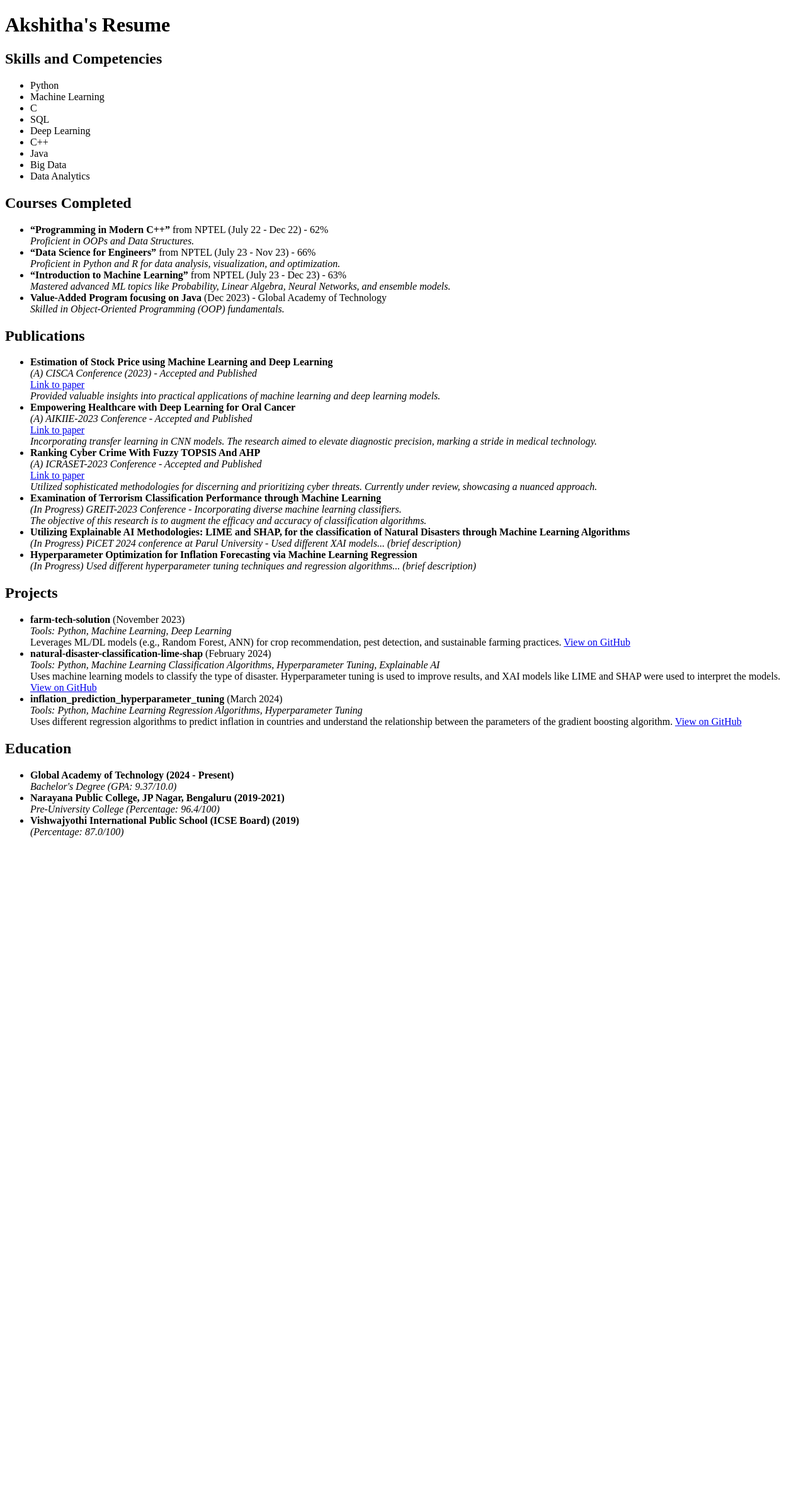
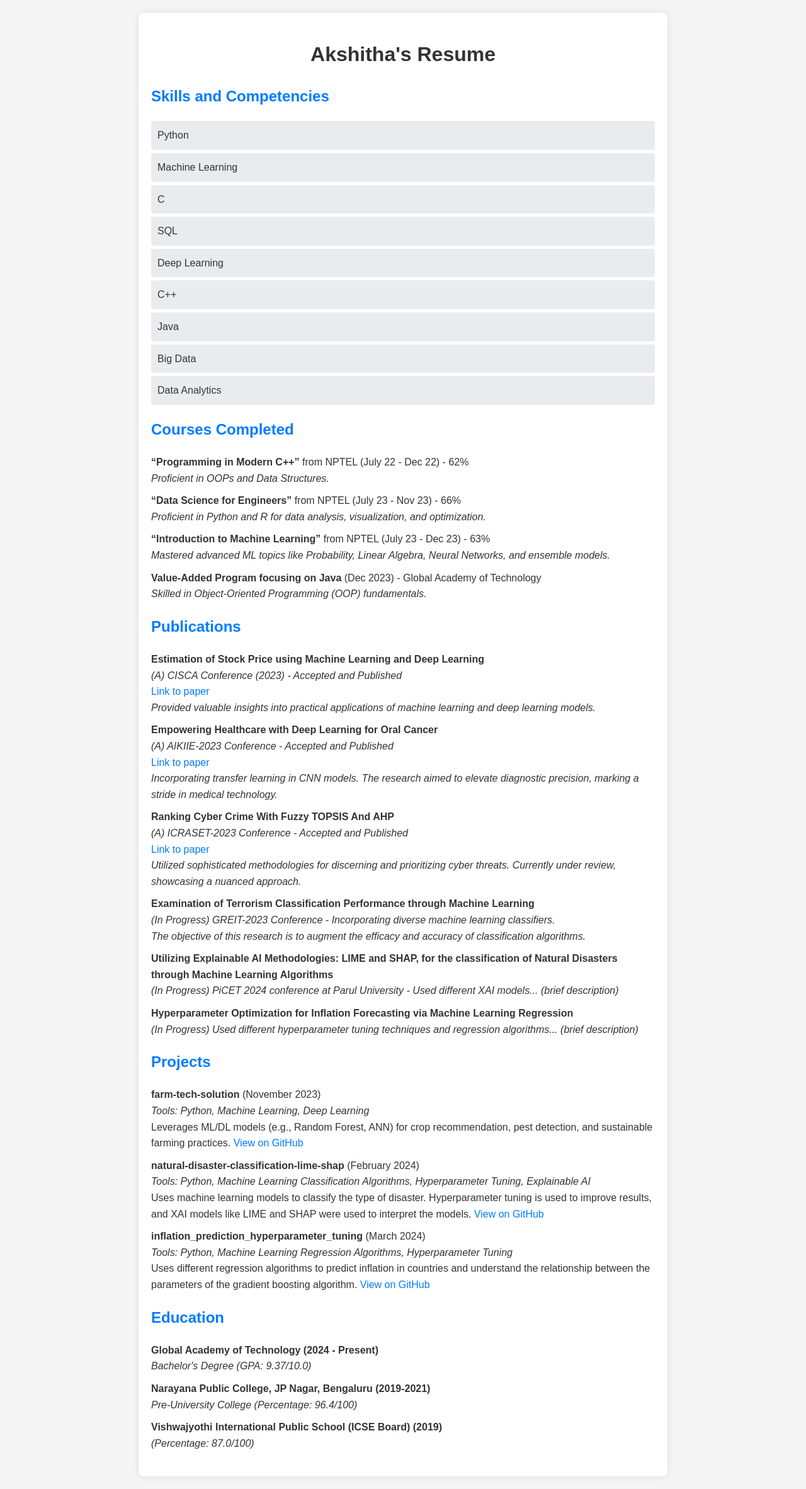
Before and after one commit to Akshitha-k4/flas1, a Flask app: template templates/profile.html in a window 1280 px wide. Shown: the whole page at 63% size. Before the commit the page ends 1330 px from the top, so only its background shows below. Run offline with Flask 3, Linux system fonts and the light colour scheme; the template is opened without the code that fills it, so the values that code supplies are empty.

Commit message:
Update profile.html
Signed-off-by: Akshitha-k4 <145852236+Akshitha-k4@users.noreply.github.com>

```diff
--- a/templates/profile.html
+++ b/templates/profile.html
@@ -4,128 +4,128 @@
   <meta charset="UTF-8">
   <meta name="viewport" content="width=device-width, initial-scale=1.0">
   <title>Akshitha's Resume</title>
-  <link rel="stylesheet" href="{{ url_for('css_files', filename='style.css') }}">
+</head>
+<body style="font-family: Arial, sans-serif; line-height: 1.6; margin: 0; padding: 0; box-sizing: border-box; background-color: #f4f4f4; color: #333;">
 
-</head>
-<body>
-  <h1>Akshitha's Resume</h1>
+  <div style="max-width: 800px; margin: 20px auto; padding: 20px; background-color: #fff; border-radius: 8px; box-shadow: 0 0 10px rgba(0, 0, 0, 0.1);">
+    <h1 style="text-align: center; color: #333;">Akshitha's Resume</h1>
 
-  <section class="section">
-    <h2>Skills and Competencies</h2>
-    <ul class="skills-list">
-      <li>Python</li>
-      <li>Machine Learning</li>
-      <li>C</li>
-      <li>SQL</li>
-      <li>Deep Learning</li>
-      <li>C++</li>
-      <li>Java</li>
-      <li>Big Data</li>
-      <li>Data Analytics</li>
+    <section class="section" style="margin-bottom: 20px;">
+      <h2 style="color: #007BFF;">Skills and Competencies</h2>
+      <ul class="skills-list" style="list-style-type: none; padding: 0;">
+        <li style="background-color: #e9ecef; margin: 5px 0; padding: 10px; border-radius: 4px;">Python</li>
+        <li style="background-color: #e9ecef; margin: 5px 0; padding: 10px; border-radius: 4px;">Machine Learning</li>
+        <li style="background-color: #e9ecef; margin: 5px 0; padding: 10px; border-radius: 4px;">C</li>
+        <li style="background-color: #e9ecef; margin: 5px 0; padding: 10px; border-radius: 4px;">SQL</li>
+        <li style="background-color: #e9ecef; margin: 5px 0; padding: 10px; border-radius: 4px;">Deep Learning</li>
+        <li style="background-color: #e9ecef; margin: 5px 0; padding: 10px; border-radius: 4px;">C++</li>
+        <li style="background-color: #e9ecef; margin: 5px 0; padding: 10px; border-radius: 4px;">Java</li>
+        <li style="background-color: #e9ecef; margin: 5px 0; padding: 10px; border-radius: 4px;">Big Data</li>
+        <li style="background-color: #e9ecef; margin: 5px 0; padding: 10px; border-radius: 4px;">Data Analytics</li>
       </ul>
     </section>
 
-  <section class="section">
-    <h2>Courses Completed</h2>
-    <ul class="courses-list">
-      <li>
+    <section class="section" style="margin-bottom: 20px;">
+      <h2 style="color: #007BFF;">Courses Completed</h2>
+      <ul class="courses-list" style="list-style-type: none; padding: 0;">
+        <li style="margin-bottom: 10px;">
           <strong>“Programming in Modern C++”</strong> from NPTEL (July 22 - Dec 22) - 62%<br>
           <em>Proficient in OOPs and Data Structures.</em>
         </li>
-      <li>
+        <li style="margin-bottom: 10px;">
           <strong>“Data Science for Engineers”</strong> from NPTEL (July 23 - Nov 23) - 66%<br>
           <em>Proficient in Python and R for data analysis, visualization, and optimization.</em>
         </li>
-      <li>
+        <li style="margin-bottom: 10px;">
           <strong>“Introduction to Machine Learning”</strong> from NPTEL (July 23 - Dec 23) - 63%<br>
           <em>Mastered advanced ML topics like Probability, Linear Algebra, Neural Networks, and ensemble models.</em>
         </li>
-      <li>
+        <li style="margin-bottom: 10px;">
           <strong>Value-Added Program focusing on Java</strong> (Dec 2023) - Global Academy of Technology<br>
           <em>Skilled in Object-Oriented Programming (OOP) fundamentals.</em>
         </li>
       </ul>
     </section>
 
-  <section class="section">
-    <h2>Publications</h2>
-<ul class="publications-list">
-  <li>
+    <section class="section" style="margin-bottom: 20px;">
+      <h2 style="color: #007BFF;">Publications</h2>
+      <ul class="publications-list" style="list-style-type: none; padding: 0;">
+        <li style="margin-bottom: 10px;">
           <strong>Estimation of Stock Price using Machine Learning and Deep Learning</strong><br>
           <em>(A) CISCA Conference (2023) - Accepted and Published</em><br>
-    <a href="https://ieeexplore.ieee.org/abstract/document/10403551">Link to paper</a><br>
+          <a href="https://ieeexplore.ieee.org/abstract/document/10403551" style="color: #007BFF; text-decoration: none;">Link to paper</a><br>
           <em>Provided valuable insights into practical applications of machine learning and deep learning models.</em>
         </li>
-  <li>
+        <li style="margin-bottom: 10px;">
           <strong>Empowering Healthcare with Deep Learning for Oral Cancer</strong><br>
           <em>(A) AIKIIE-2023 Conference - Accepted and Published</em><br>
-    <a href="https://ieeexplore.ieee.org/abstract/document/10389950">Link to paper</a><br>
+          <a href="https://ieeexplore.ieee.org/abstract/document/10389950" style="color: #007BFF; text-decoration: none;">Link to paper</a><br>
           <em>Incorporating transfer learning in CNN models. The research aimed to elevate diagnostic precision, marking a stride in medical technology.</em>
         </li>
-  <li>
+        <li style="margin-bottom: 10px;">
           <strong>Ranking Cyber Crime With Fuzzy TOPSIS And AHP</strong><br>
           <em>(A) ICRASET-2023 Conference - Accepted and Published</em><br>
-    <a href="https://ieeexplore.ieee.org/abstract/document/10420160">Link to paper</a><br>
+          <a href="https://ieeexplore.ieee.org/abstract/document/10420160" style="color: #007BFF; text-decoration: none;">Link to paper</a><br>
           <em>Utilized sophisticated methodologies for discerning and prioritizing cyber threats. Currently under review, showcasing a nuanced approach.</em>
         </li>
-  <li>
+        <li style="margin-bottom: 10px;">
           <strong>Examination of Terrorism Classification Performance through Machine Learning</strong><br>
           <em>(In Progress) GREIT-2023 Conference - Incorporating diverse machine learning classifiers.</em><br>
           <em>The objective of this research is to augment the efficacy and accuracy of classification algorithms.</em>
         </li>
-  <li>
+        <li style="margin-bottom: 10px;">
           <strong>Utilizing Explainable AI Methodologies: LIME and SHAP, for the classification of Natural Disasters through Machine Learning Algorithms</strong><br>
           <em>(In Progress) PiCET 2024 conference at Parul University - Used different XAI models... (brief description)</em>
         </li>
-  <li>
+        <li style="margin-bottom: 10px;">
           <strong>Hyperparameter Optimization for Inflation Forecasting via Machine Learning Regression</strong><br>
           <em>(In Progress) Used different hyperparameter tuning techniques and regression algorithms... (brief description)</em>
         </li>
       </ul>
-
     </section>
 
-  <section class="section">
-        <h2>Projects</h2>
-<ul class="projects-list">
-  <li>
+    <section class="section" style="margin-bottom: 20px;">
+      <h2 style="color: #007BFF;">Projects</h2>
+      <ul class="projects-list" style="list-style-type: none; padding: 0;">
+        <li style="margin-bottom: 10px;">
           <strong>farm-tech-solution</strong> (November 2023)<br>
           <em>Tools: Python, Machine Learning, Deep Learning</em><br>
           Leverages ML/DL models (e.g., Random Forest, ANN) for crop recommendation, pest detection, and sustainable farming practices.
-    <a href="https://github.com/Akshitha-k4/farm-tech-solution">View on GitHub</a>
+          <a href="https://github.com/Akshitha-k4/farm-tech-solution" style="color: #007BFF; text-decoration: none;">View on GitHub</a>
         </li>
-  <li>
+        <li style="margin-bottom: 10px;">
           <strong>natural-disaster-classification-lime-shap</strong> (February 2024)<br>
           <em>Tools: Python, Machine Learning Classification Algorithms, Hyperparameter Tuning, Explainable AI</em><br>
           Uses machine learning models to classify the type of disaster. Hyperparameter tuning is used to improve results, and XAI models like LIME and SHAP were used to interpret the models.
-    <a href="https://github.com/Akshitha-k4/natural-disaster-classification-lime-shap">View on GitHub</a>
+          <a href="https://github.com/Akshitha-k4/natural-disaster-classification-lime-shap" style="color: #007BFF; text-decoration: none;">View on GitHub</a>
         </li>
-  <li>
+        <li style="margin-bottom: 10px;">
           <strong>inflation_prediction_hyperparameter_tuning</strong> (March 2024)<br>
           <em>Tools: Python, Machine Learning Regression Algorithms, Hyperparameter Tuning</em><br>
           Uses different regression algorithms to predict inflation in countries and understand the relationship between the parameters of the gradient boosting algorithm.
-    <a href="https://github.com/Akshitha-k4/Inflation_predection_hyperparameter_tuning">View on GitHub</a>
+          <a href="https://github.com/Akshitha-k4/Inflation_predection_hyperparameter_tuning" style="color: #007BFF; text-decoration: none;">View on GitHub</a>
         </li>
       </ul>
     </section>
 
-  <section class="section">
-    <h2>Education</h2>
-    <ul class="education-list">
-      <li>
+    <section class="section" style="margin-bottom: 20px;">
+      <h2 style="color: #007BFF;">Education</h2>
+      <ul class="education-list" style="list-style-type: none; padding: 0;">
+        <li style="margin-bottom: 10px;">
           <strong>Global Academy of Technology (2024 - Present)</strong><br>
           <em>Bachelor's Degree (GPA: 9.37/10.0)</em>
         </li>
-      <li>
+        <li style="margin-bottom: 10px;">
           <strong>Narayana Public College, JP Nagar, Bengaluru (2019-2021)</strong><br>
           <em>Pre-University College (Percentage: 96.4/100)</em>
         </li>
-      <li>
+        <li style="margin-bottom: 10px;">
           <strong>Vishwajyothi International Public School (ICSE Board) (2019)</strong><br>
           <em>(Percentage: 87.0/100)</em>
         </li>
       </ul>
     </section>
+  </div>
 
 </body>
 </html>
```
Lines whose indentation alone changed are shown as unchanged.
